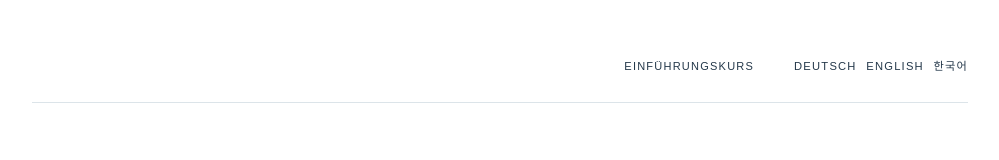
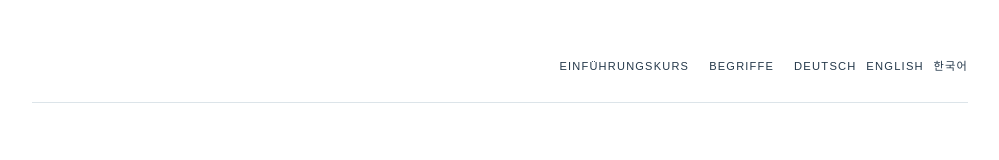
Before and after one commit to thomaspeterkueper/contracomology, a Next.js app: page /de/documents in a window 1280 px wide. Shown: the top 160 px of the page, without its empty margins (140-1139 px from the left). Built offline with nearby package versions, Linux system fonts and the light colour scheme.

Commit message:
fix: use existing concepts navigation label

```diff
--- a/app/[locale]/documents/page.tsx
+++ b/app/[locale]/documents/page.tsx
@@ -33,7 +33,7 @@ export default async function DocumentsPage({ params }: { params: Promise<{ loca
   return <main className="shell">
     <header className="topbar">
       <Link className="brand" href={`/${locale}`}>Contracomology</Link>
-      <nav className="nav"><Link href={`/${locale}/course`}>{t.course}</Link><Link href={`/${locale}/kg`}>{t.kg}</Link><span className="langs">{locales.map(l => <Link className={`pill ${l === locale ? 'active' : ''}`} key={l} href={`/${l}/documents`}>{localeLabel(l)}</Link>)}</span></nav>
+      <nav className="nav"><Link href={`/${locale}/course`}>{t.course}</Link><Link href={`/${locale}/kg`}>{t.concepts}</Link><span className="langs">{locales.map(l => <Link className={`pill ${l === locale ? 'active' : ''}`} key={l} href={`/${l}/documents`}>{localeLabel(l)}</Link>)}</span></nav>
     </header>
     <section className="hero"><p className="eyebrow">{german ? 'Texte & Werke' : 'Texts & works'}</p><h1>{german ? 'Publikationen' : 'Publications'}</h1><p className="lede">{german ? 'Grundlagen, Analysen und eigene Arbeiten der Kontrakomologie.' : 'Foundations, analyses and original work in Contracomology.'}</p></section>
     {german ? <>
```
